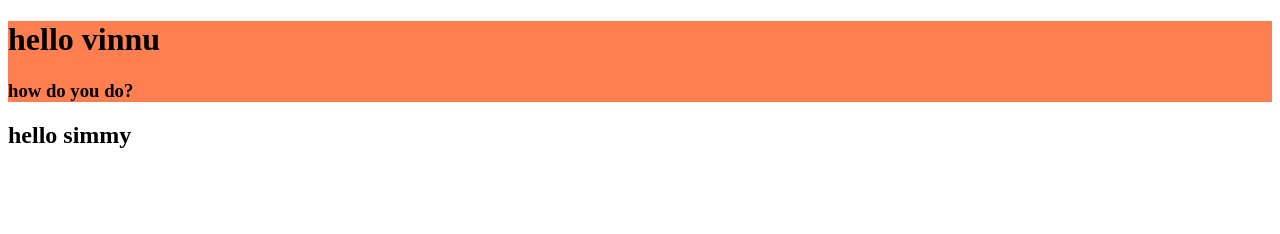
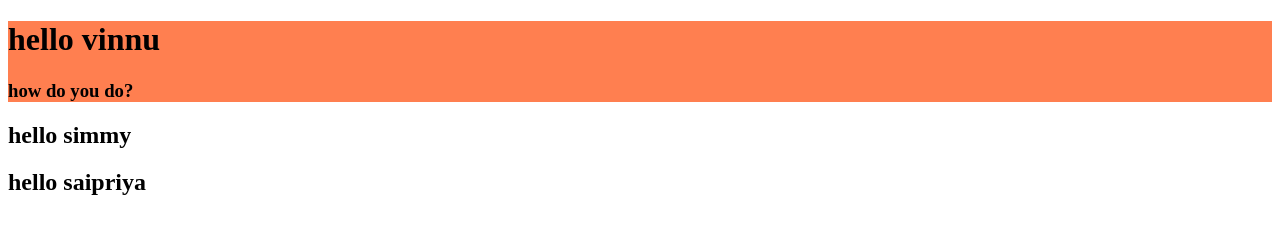
Before and after one commit to satvikplatform/gpractice, a plain HTML site: page index.html in a window 1280 px wide. Drawn offline with Linux system fonts and the light colour scheme.

Commit message:
added saipriya

```diff
--- a/index.html
+++ b/index.html
@@ -18,6 +18,9 @@
     <div>
         <h2>hello simmy</h2>
     </div>
+    <div>
+        <h2>hello saipriya</h2>
+    </div>
 
 
     <script src="myscript.js"></script>
```
